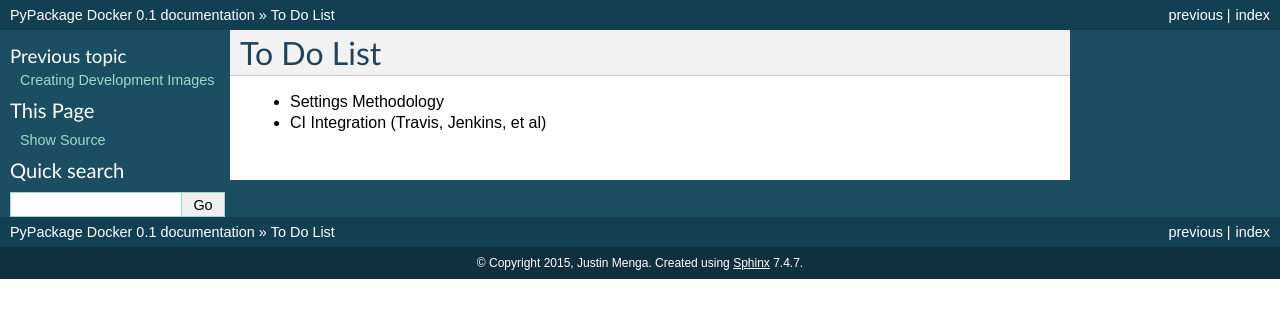
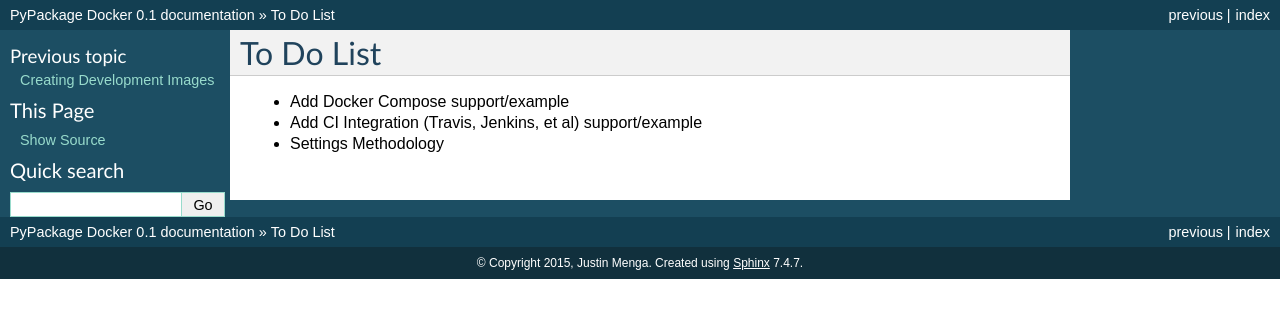
Before and after one commit to cloudhotspot/pypackage-docker, a Sphinx documentation site: the page built from docs/todo.rst, in a window 1280 px wide. Shown: the top 318 px of the page. Built offline with Sphinx 7.4.7, drawn with Linux system fonts in a browser that asks for light colours.

Commit message:
Add todo list

```diff
--- a/docs/todo.rst
+++ b/docs/todo.rst
@@ -1,5 +1,6 @@
 To Do List
 ==========
 
+* Add Docker Compose support/example
+* Add CI Integration (Travis, Jenkins, et al) support/example
 * Settings Methodology
-* CI Integration (Travis, Jenkins, et al)
```
